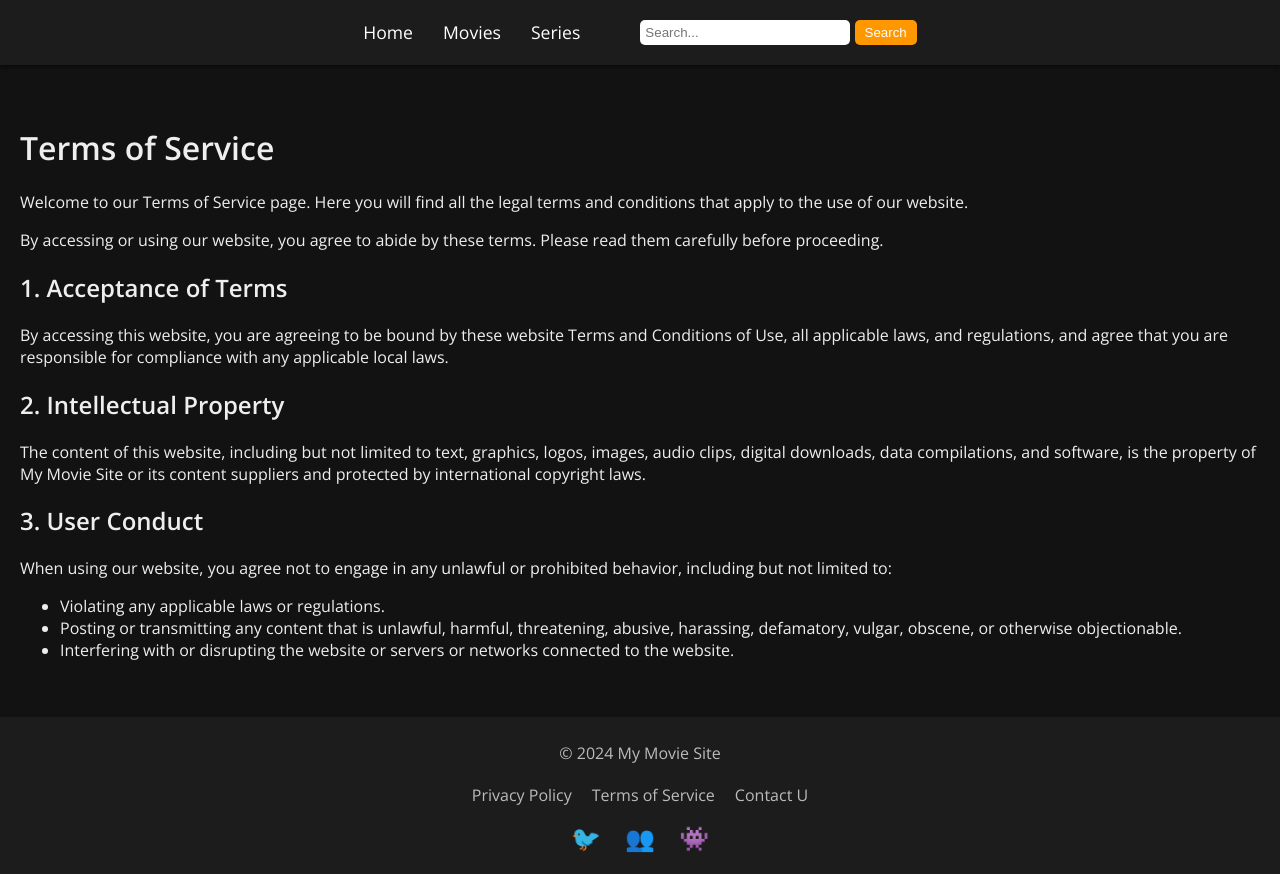
After one commit to kepo402/movie-scraper-django, a Django app: page /movies/terms-of-service/ in a window 1280 px wide. The commit adds this page. Run offline with Django 5.2, Linux system fonts and the light colour scheme.

Commit message:
new commit

```diff
--- a/custommoviesite/settings.py
+++ b/custommoviesite/settings.py
@@ -11,6 +11,7 @@ https://docs.djangoproject.com/en/5.0/ref/settings/
 """
 
 from pathlib import Path
+import os
 
 # Build paths inside the project like this: BASE_DIR / 'subdir'.
 BASE_DIR = Path(__file__).resolve().parent.parent
@@ -55,7 +56,7 @@ ROOT_URLCONF = 'custommoviesite.urls'
 TEMPLATES = [
     {
         'BACKEND': 'django.template.backends.django.DjangoTemplates',
-        'DIRS': [],
+        'DIRS': [os.path.join(BASE_DIR, 'templates'),],
         'APP_DIRS': True,
         'OPTIONS': {
             'context_processors': [
--- a/movies/templates/movies/content_detail.html
+++ b/movies/templates/movies/content_detail.html
@@ -1,6 +1,6 @@
 <!-- movies/templates/movies/content_detail.html -->
 
-{% extends 'movies/base.html' %}
+{% extends 'base.html' %}
 
 {% block title %}{{ content.title }}{% endblock %}
 
--- a/movies/templates/movies/content_list.html
+++ b/movies/templates/movies/content_list.html
@@ -1,4 +1,4 @@
-{% extends 'movies/base.html' %}
+{% extends 'base.html' %}
 
 {% block title %}{{ content_type|title }} List{% endblock %}
 
--- /dev/null
+++ b/movies/templates/movies/terms_of_service.html
@@ -0,0 +1,24 @@
+{% extends 'base.html' %}
+
+{% block title %}Terms of Service{% endblock %}
+
+{% block content %}
+    <div class="terms-container">
+        <h1>Terms of Service</h1>
+        <div class="terms-text">
+            <p>Welcome to our Terms of Service page. Here you will find all the legal terms and conditions that apply to the use of our website.</p>
+            <p>By accessing or using our website, you agree to abide by these terms. Please read them carefully before proceeding.</p>
+            <h2>1. Acceptance of Terms</h2>
+            <p>By accessing this website, you are agreeing to be bound by these website Terms and Conditions of Use, all applicable laws, and regulations, and agree that you are responsible for compliance with any applicable local laws.</p>
+            <h2>2. Intellectual Property</h2>
+            <p>The content of this website, including but not limited to text, graphics, logos, images, audio clips, digital downloads, data compilations, and software, is the property of My Movie Site or its content suppliers and protected by international copyright laws.</p>
+            <h2>3. User Conduct</h2>
+            <p>When using our website, you agree not to engage in any unlawful or prohibited behavior, including but not limited to:</p>
+            <ul>
+                <li>Violating any applicable laws or regulations.</li>
+                <li>Posting or transmitting any content that is unlawful, harmful, threatening, abusive, harassing, defamatory, vulgar, obscene, or otherwise objectionable.</li>
+                <li>Interfering with or disrupting the website or servers or networks connected to the website.</li>
+            </ul>
+        </div>
+    </div>
+{% endblock %}
--- a/movies/urls.py
+++ b/movies/urls.py
@@ -5,5 +5,7 @@ urlpatterns = [
     path('movies/', views.content_list, {'content_type': 'movie'}, name='movie_list'),
     path('series/', views.content_list, {'content_type': 'series'}, name='series_list'),
     path('<int:content_id>/', views.content_detail, name='content_detail'),  # Ensure content_id is captured
+    path('terms-of-service/', views.terms_of_service, name='terms_of_service'),
+    path('search/', views.search, name='search'),  # Add this line
 
 ]
--- a/movies/views.py
+++ b/movies/views.py
@@ -19,6 +19,20 @@ def content_detail(request, content_id):  # Ensure the parameter name matches th
     content = get_object_or_404(Content, id=content_id)
     return render(request, 'movies/content_detail.html', {'content': content})
 
+def terms_of_service(request):
+    return render(request, 'movies/terms_of_service.html')
+
+def search(request):
+    query = request.GET.get('query', '')
+    movie_results = Content.objects.filter(type='movie', title__icontains=query)
+    series_results = Content.objects.filter(type='series', title__icontains=query)
+    context = {
+        'query': query,
+        'movie_results': movie_results,
+        'series_results': series_results,
+    }
+    return render(request, 'movies/search_results.html', context)
+
 
 def home(request):
     return redirect('movie_list')
--- /dev/null
+++ b/templates/base.html
@@ -0,0 +1,195 @@
+<!DOCTYPE html>
+<html lang="en">
+<head>
+    <meta charset="UTF-8">
+    <title>{% block title %}My Movie Site{% endblock %}</title>
+    <style>
+        /* Your CSS styles */
+        body {
+            font-family: 'Open Sans', sans-serif;
+            margin: 0;
+            padding: 0;
+            background-color: #121212;
+            color: #eee;
+            display: flex;
+            flex-direction: column;
+            min-height: 100vh;
+        }
+        header {
+            background-color: #1c1c1c;
+            color: #fff;
+            padding: 20px 0;
+            text-align: center;
+            box-shadow: 0 2px 4px rgba(0, 0, 0, 0.5);
+        }
+        nav ul {
+            list-style: none;
+            margin: 0;
+            padding: 0;
+            display: flex;
+            justify-content: center;
+            gap: 30px;
+        }
+        nav ul li {
+            margin: 0;
+        }
+        nav ul li a {
+            color: #fff;
+            text-decoration: none;
+            font-size: 1.1em;
+            transition: color 0.3s;
+        }
+        nav ul li a:hover {
+            color: #ff9800;
+        }
+        main {
+            padding: 40px 20px;
+            flex: 1; /* Makes main content take up remaining space */
+        }
+        footer {
+            background-color: #1c1c1c;
+            color: #bbb;
+            text-align: center;
+            padding: 20px 0;
+            display: flex;
+            flex-direction: column;
+            align-items: center;
+        }
+        footer p, footer a {
+            margin: 5px 0;
+            color: #bbb;
+            text-decoration: none;
+            transition: color 0.3s;
+        }
+        footer a:hover {
+            color: #ff9800;
+        }
+        footer .social-icons {
+            margin-top: 10px;
+        }
+        footer .social-icons a {
+            margin: 0 10px;
+            color: #bbb;
+            font-size: 1.5em;
+            transition: color 0.3s;
+        }
+        footer .social-icons a:hover {
+            color: #ff9800;
+        }
+        footer .footer-links {
+            display: flex;
+            gap: 20px;
+            margin-top: 10px;
+        }
+        footer .footer-links a {
+            color: #bbb;
+            text-decoration: none;
+            transition: color 0.3s;
+        }
+        footer .footer-links a:hover {
+            color: #ff9800;
+        }
+        /* Grid Layout Styles */
+        .content-grid {
+            display: flex;
+            flex-wrap: wrap;
+            gap: 20px;
+            justify-content: center;
+        }
+
+        .content-item {
+            background: #1c1c1c;
+            border: 1px solid #333;
+            border-radius: 10px;
+            padding: 10px;
+            width: 200px;
+            box-shadow: 0 4px 8px rgba(0, 0, 0, 0.5);
+            transition: transform 0.2s, background-color 0.3s;
+            text-align: center;
+        }
+
+        .content-item:hover {
+            transform: scale(1.05);
+            background-color: #282828;
+        }
+
+        .content-poster {
+            width: 100%;
+            height: auto;
+            border-radius: 10px;
+        }
+
+        .content-item h2 {
+            font-size: 1.2em;
+            margin-top: 10px;
+            color: #ff9800;
+        }
+
+        a {
+            text-decoration: none;
+            color: inherit;
+        }
+        /* Search bar styles */
+        .search-bar {
+            margin-left: 30px;
+        }
+        .search-bar input[type="text"] {
+            padding: 5px;
+            border: none;
+            border-radius: 5px;
+            outline: none;
+            width: 200px;
+        }
+        .search-bar button {
+            padding: 5px 10px;
+            border: none;
+            border-radius: 5px;
+            background-color: #ff9800;
+            color: #fff;
+            cursor: pointer;
+            transition: background-color 0.3s;
+        }
+        .search-bar button:hover {
+            background-color: #e68900;
+        }
+    </style>
+    <link href="https://fonts.googleapis.com/css2?family=Open+Sans:wght@400;600&display=swap" rel="stylesheet">
+</head>
+<body>
+    <header>
+        <nav>
+            <ul>
+                <li><a href="{% url 'movie_list' %}">Home</a></li>
+                <li><a href="{% url 'movie_list' %}">Movies</a></li>
+                <li><a href="{% url 'series_list' %}">Series</a></li>
+                <li class="search-bar">
+                    <form action="{% url 'search' %}" method="get">
+                        <input type="text" name="query" placeholder="Search...">
+                        <button type="submit">Search</button>
+                    </form>
+                </li>
+            </ul>
+        </nav>
+    </header>
+
+    <main>
+        {% block content %}
+        <!-- Default content block, can be overridden by child templates -->
+        {% endblock %}
+    </main>
+
+    <footer>
+        <p>&copy; {% block footer_year %}2024{% endblock %} My Movie Site</p>
+        <div class="footer-links">
+            <a href="#">Privacy Policy</a>
+            <a href="{% url 'terms_of_service' %}">Terms of Service</a>
+            <a href="#">Contact U</a>
+        </div>
+        <div class="social-icons">
+            <a href="https://twitter.com" target="_blank">&#x1F426;</a> <!-- Twitter Icon -->
+            <a href="https://facebook.com" target="_blank">&#x1F465;</a> <!-- Facebook Icon -->
+            <a href="https://instagram.com" target="_blank">&#x1F47E;</a> <!-- Instagram Icon -->
+        </div>
+    </footer>
+</body>
+</html>
```
Also changed, not shown: movies/templates/movies/base.html (deleted, +0 -105 lines), movies/templates/movies/search_results.html (added, +45 -0 lines).
